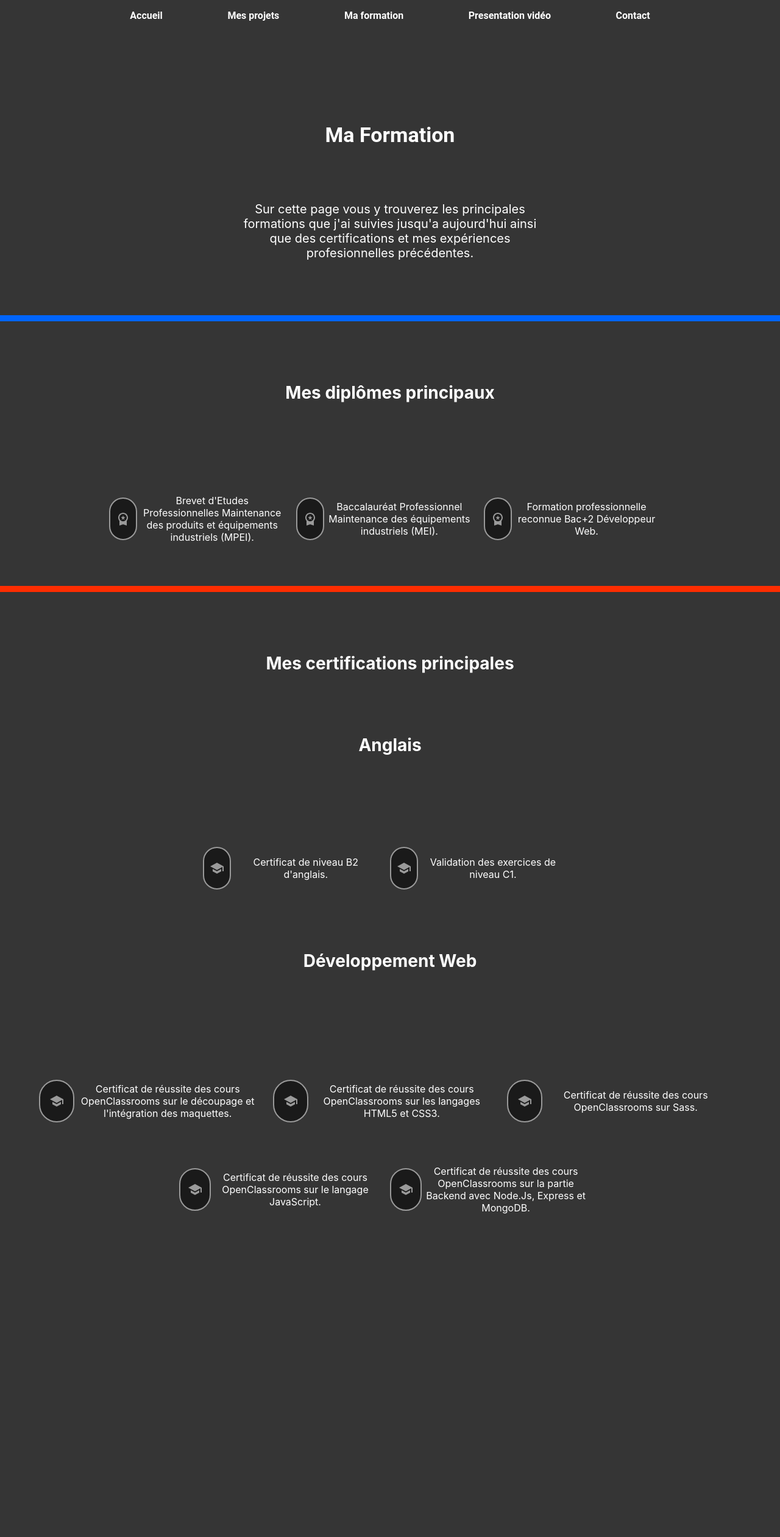
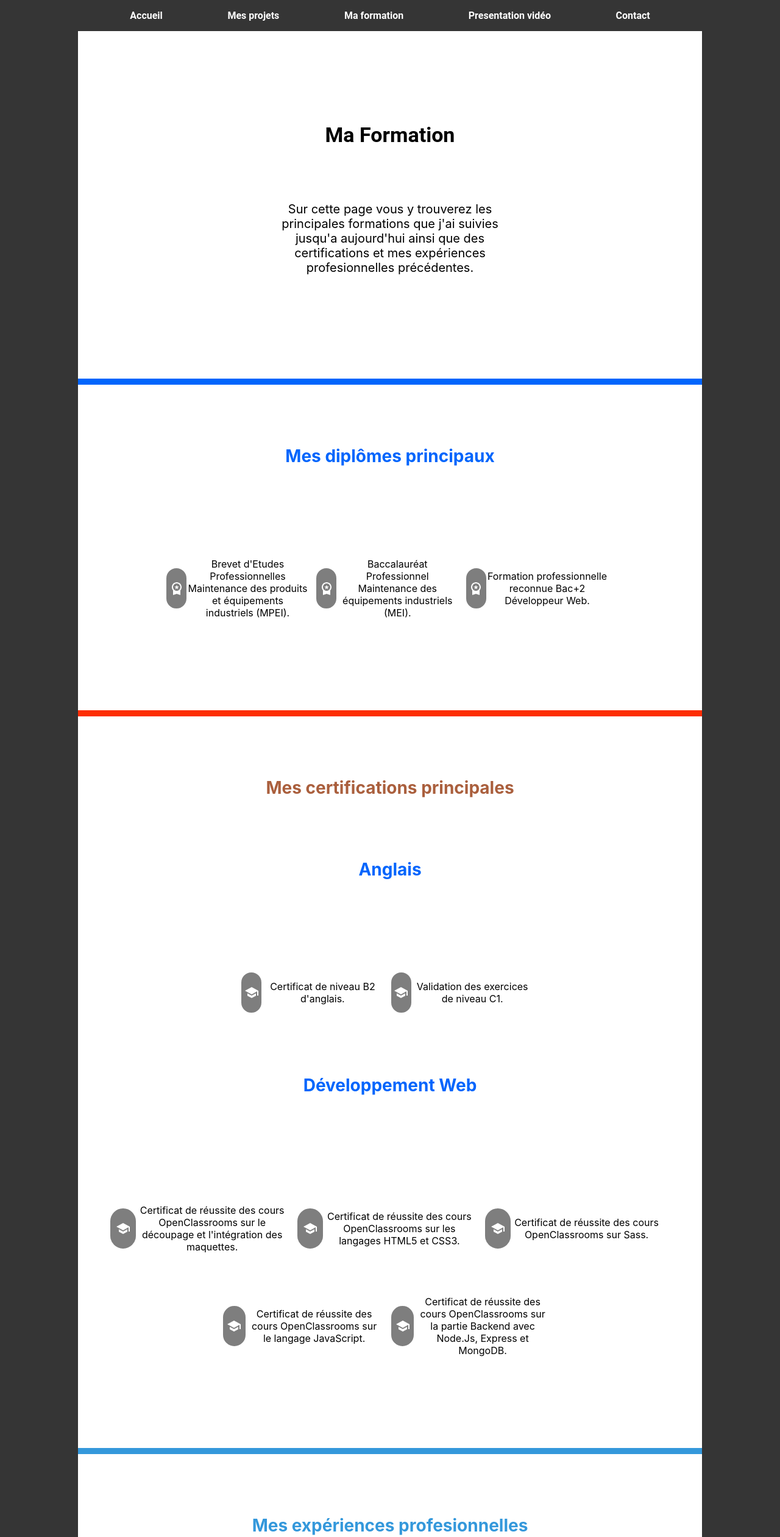
Before and after one commit to Baptiste71/Planchon_Baptiste_Portfolio-master, a React (Create React App) app: page /formation in a window 1280 px wide. Shown: the top 2521 px of the page at 61% size. Before the commit the page ends 2161 px from the top, so only its background shows below. Built offline with nearby package versions, Linux system fonts and the light colour scheme.

Commit message:
mise page desktop ma formation ok

```diff
--- a/src/pages/formation/Formation.jsx
+++ b/src/pages/formation/Formation.jsx
@@ -11,7 +11,7 @@ const Formation = () => {
       <Navigation />
       <Spinner />
       <div className="presentationFormation">
-        <div className="introduction">
+        <div className="introductionFormation">
           <h1 className="introTitleFormation">Ma Formation</h1>
           <p className="introTxt formation">Sur cette page vous y trouverez les principales formations que j'ai suivies jusqu'a aujourd'hui ainsi que des certifications et mes expériences profesionnelles précédentes.</p>
         </div>
@@ -47,7 +47,7 @@ const Formation = () => {
         <div className="sectionCertification">
           <h2 className="introTitleCertification">Mes certifications principales</h2>
           <div className="english">
-            <h3 className="introTitleDegree">Anglais</h3>
+            <h3 className="introTitleDegree En">Anglais</h3>
             <div className="diploma">
               <div className="iconAndDescription">
                 <a className="linkDegree" href="diplome/certificat_B2.pdf">
@@ -68,7 +68,7 @@ const Formation = () => {
             </div>
           </div>
           <div className="webDev">
-            <h3 className="introTitleDegree">Développement Web</h3>
+            <h3 className="introTitleDegree Dev">Développement Web</h3>
             <div className="diplomaDev">
               <div className="ligne1">
                 <div className="iconAndDescription">
@@ -115,9 +115,62 @@ const Formation = () => {
                 </div>
               </div>
             </div>
-            <div className="workExperiences">
-              <h2 className="introTitleDegree"></h2>
-            </div>
+          </div>
+        </div>
+        <div className="workExperiences">
+          <h2 className="introTitleWork">Mes expériences profesionnelles</h2>
+          <div className="job">
+            <h3 className="jobName">Employé Libre-service</h3>
+            <p className="jodDate">Du 14 Octobre 2013 au 9 Novembre 2013</p>
+            <p className="jobDescription">
+              Au sein d'une entreprise de grande distribution, mon rôle était de mettre en rayon les liquides c'est à dire eau, soda, alcool, etc... Je devais également quelques fois par semaine prêter main forte pour la mise en rayons des produits
+              frais. <br /> Il s'agissait d'un contrat en CDD.
+            </p>
+          </div>
+          <div className="job">
+            <h3 className="jobName">Technicien Enduction</h3>
+            <p className="jodDate">Du 2 Décembre 2013 au 6 Décembre 2013</p>
+            <p className="jobDescription">
+              Au sein d'une entreprise pharmaceutique, mon rôle était de préparer une masse collante à partir d'une recette bien spécifique et de l'appliquée aprés un temps minimum de malaxage sur des bandes de tissu destinés à la fabrication de
+              pansements. <br /> Il s'agissait d'un contrat d'interim d'une semaine.
+            </p>
+          </div>
+          <div className="job">
+            <h3 className="jobName">Technicien de production</h3>
+            <p className="jodDate">Du 1 Avril 2014 au 21 Décembre 2018</p>
+            <p className="jobDescription">
+              Au sein d'une entreprise de mécanique de précision et d'injection plastique, mon rôle était de régler les presses à injecter avant la mise en production, d'effectuer la maintenance préventive et curative des presses, de gérer le stock
+              de matières premières, de gérer le service qualité et de gérer une équipe de 10 personnes à partir du 14 Décembre 2015. <br />
+              Il s'agissait d'un contrat en CDI.
+            </p>
+          </div>
+          <div className="job">
+            <h3 className="jobName">Ajusteur-Monteur</h3>
+            <p className="jodDate">Du 27 Juin 2019 au 11 Juin 2021</p>
+            <p className="jobDescription">
+              Au sein d'une entreprise de mécanique de précision spécialisée dans la création de moule pour l'injection plastique, mon rôle était d'ajuster la fermeture du moule afin de le rendre étanche lors de la phase d'injection et d'ajuster
+              également toutes les parties amovibles du moule comme les cales ou les éjécteurs par exemple. Je devais aussi monter tous les éléments auxiliaires du moule comme par exemple des vérins pneumatique, des poignées de transports, etc...{" "}
+              <br />
+              Il s'agissait d'un contrat en CDI.
+            </p>
+          </div>
+          <div className="job">
+            <h3 className="jobName">Technicien Enduction</h3>
+            <p className="jodDate">Du 14 Juin 2021 au 30 Septembre 2021</p>
+            <p className="jobDescription">
+              Au sein d'une entreprise pharmaceutique, mon rôle était de préparer une masse collante à partir d'une recette bien spécifique et de l'appliquée aprés un temps minimum de malaxage sur des bandes de tissu destinés à la fabrication de
+              pansements. Je devais également assurer la maintenance préventive du four de séchage afin d'éviter les opérations de maintenance curative et donc une perte de production. <br /> Il s'agissait d'un contrat d'interim d'une semaine.
+            </p>
+          </div>
+          <div className="job">
+            <h3 className="jobName">Dévéloppeur web</h3>
+            <p className="jodDate">Du 5 Octobre 2021 au 2 Juin 2022</p>
+            <p className="jobDescription">
+              Au sein de l'organisme de formations en ligne OpenClassrooms, j'ai effectuer la formation Développeur web niveau bac +2 dans le but de me reconvertir professionnellement. Par le biais de cette formation, il y a eu six projets
+              proffesionnalisants que vous avez pu découvrir la page précédente ainsi que un, le premier des sept, dont l'objectif était d'apprendre à apprendre seul, de faire le point sur nos soft et hard skills ainsi que de faire une veille
+              technologique. <br /> Il s'agissait d'une formation professionnelle initialement d'une durée de six mois, j'ai préféré prendre mon temps pour la faire afin d'avoir la certitude de faire les chose correctement et de bien comprendre
+              chaque projets.
+            </p>
           </div>
         </div>
       </div>
--- a/src/pages/formation/_formation.scss
+++ b/src/pages/formation/_formation.scss
@@ -1,22 +1,31 @@
 @import "../../style/_main.scss";
 
-.introduction {
-  margin-bottom: 70px;
+.presentationFormation {
+  margin-left: 10%;
+  width: 80%;
+  background-color: $txtColorPrimary;
+}
+
+.introductionFormation {
+  @include flexDirectionCol;
+  align-items: center;
+  margin-bottom: 150px;
+  color: $themePiiquante;
 }
 
 .introTitleFormation {
-  color: $txtColorPrimary;
+  color: $themePiiquante;
   font-size: 34px;
 }
 
 .formation {
-  color: $txtColorPrimary;
+  color: $themePiiquante;
 }
 
 .introTitleDegree {
   @include flexJustifyCenter;
   margin-top: 100px;
-  color: $txtColorPrimary;
+  color: $themeBooki;
   font-size: 28px;
 }
 
@@ -24,18 +33,26 @@
   @include flexJustifyCenter;
   margin-top: 100px;
   margin-bottom: 70px;
-  color: $txtColorPrimary;
+  color: $themeLaChouetteAgence;
+  font-size: 28px;
+}
+
+.introTitleWork {
+  @include flexJustifyCenter;
+  margin-top: 100px;
+  margin-bottom: 70px;
+  color: $themeKanap;
   font-size: 28px;
 }
 
 .sectionDegree {
   border-top: 10px solid $themeBooki;
-  margin-bottom: 70px;
+  margin-bottom: 150px;
 }
 
 .sectionCertification {
   border-top: 10px solid $themeGroupomania;
-  margin-bottom: 70px;
+  margin-bottom: 150px;
 }
 
 .diploma {
@@ -97,6 +114,20 @@
 
 .descriptionDiploma {
   width: 80%;
-  color: $txtColorPrimary;
+  color: $themePiiquante;
   text-align: center;
 }
+
+.workExperiences {
+  border-top: 10px solid $themeKanap;
+  padding-bottom: 100px;
+}
+
+.job {
+  @include flexDirectionCol;
+  align-items: center;
+  margin-left: 20%;
+  width: 60%;
+  margin-top: 70px;
+  text-align: center;
+}
```
